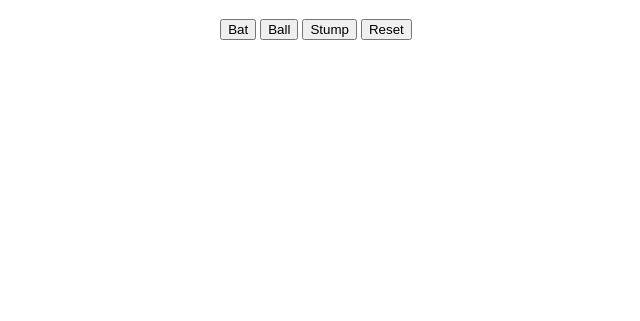
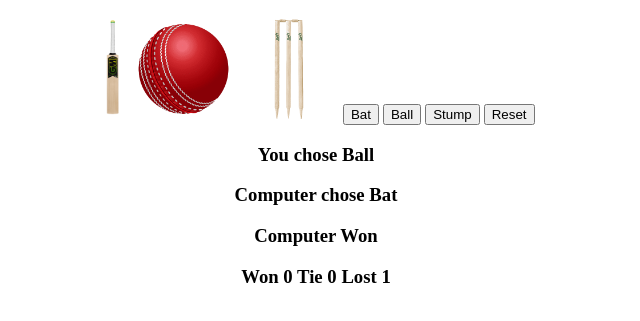
Before and after one commit to Akshit56/Cricket-Game, a plain HTML site: page index.html in a window 1280 px wide. Both pictures are taken after a click on the button "Ball". Shown: the part 61-382 px from the top of the page, without its empty margins (324-964 px from the left). Drawn offline with Linux system fonts and the light colour scheme.

Commit message:
Adding images

```diff
--- a/index.html
+++ b/index.html
@@ -6,14 +6,30 @@
       body {
         text-align: center;
       }
+      .choice-image {
+        height: 100px;
+      }
+      .choice-image2 {
+        height: 100px;
+      }
+      .choice-image3 {
+        height: 100px;
+      }
     </style>
   </head>
   <body>
     <h1>Bat Ball Stump Game</h1>
+    <img src="Assets/bat.png" alt="Bat Image" class="choice-image" />
+    <img src="Assets/ball.png" alt="Ball Image" class="choice-image2" />
+    <img src="Assets/stumps.png" alt="Stumps Image" class="choice-image3" />
     <button onclick="playGame('Bat')">Bat</button>
     <button onclick="playGame('Ball')">Ball</button>
     <button onclick="playGame('Stump')">Stump</button>
     <button onclick="resetButton()">Reset</button>
+    <h3 id="user-move"></h3>
+    <h3 id="computer-move"></h3>
+    <h3 id="final-result"></h3>
+    <h3 id="final-score"></h3>
     <script src="script.js"></script>
   </body>
 </html>
--- a/script.js
+++ b/script.js
@@ -30,9 +30,13 @@ function playGame(userChoice) {
   let computerChoice = randomNumber();
   let resultMsg = getResult(userChoice, computerChoice);
   localStorage.setItem('Score', JSON.stringify(score));
-  alert(
-    `You chose ${userChoice}\nComputer chose ${computerChoice}\nResult: ${resultMsg}\n${score.displayScore()}`
-  );
+  document.querySelector('#user-move').innerText = `You chose ${userChoice}`
+  document.querySelector('#computer-move').innerText = `Computer chose ${computerChoice}`
+  document.querySelector('#final-result').innerText = `${resultMsg}`
+  document.querySelector('#final-score').innerText = score.displayScore();
+  // alert(
+  //   `You chose ${userChoice}\nComputer chose ${computerChoice}\nResult: ${resultMsg}\n${score.displayScore()}`
+  // );
 }
 
 let scoreStr = localStorage.getItem('Score');
@@ -58,4 +62,8 @@ function resetButton() {
 
   // Set the updated score object back into local storage
   localStorage.setItem('Score', JSON.stringify(score));
+  document.querySelector('#user-move').innerText = '';
+  document.querySelector('#computer-move').innerText = '';
+  document.querySelector('#final-result').innerText = '';
+  document.querySelector('#final-score').innerText = 'Won 0 Tie 0 Lost 0';
 }
```
Also changed, not shown: Assets/ball.png (added), Assets/bat.png (added), Assets/stumps.png (added).
